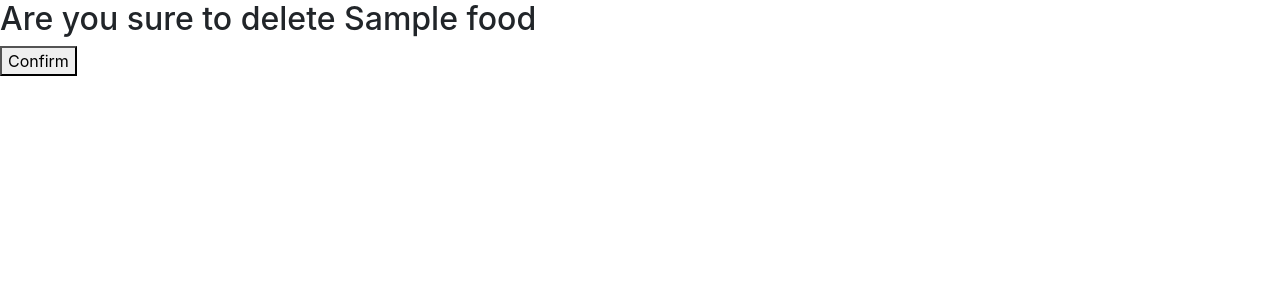
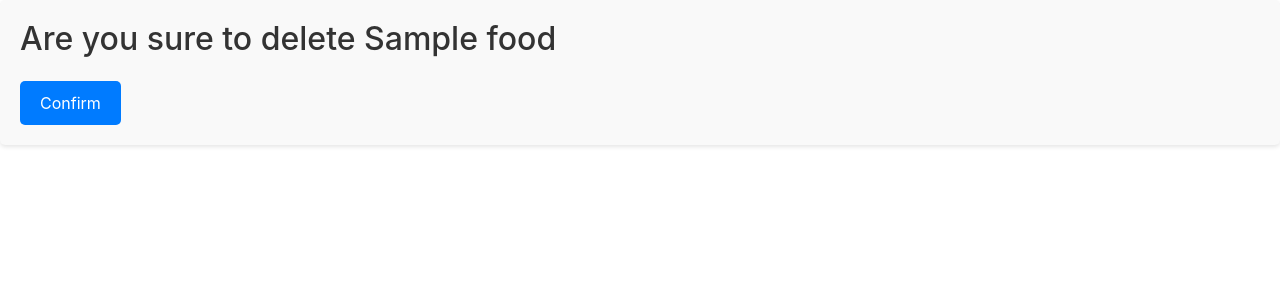
Before and after one commit to hosseinabedinipoco/food_menu, a Django app: page /delete/1 in a window 1280 px wide. Shown: the part 64-364 px from the top of the page. Run offline with Django 5.2, Linux system fonts and the light colour scheme; tables that the repository leaves empty hold one stand-in row (values such as "Sample post"); some libraries are stand-ins or nearby versions.

Commit message:
add style to delete.html

```diff
--- a/food_menu/food/templates/delete.html
+++ b/food_menu/food/templates/delete.html
@@ -1,9 +1,12 @@
 {% extends 'base.html' %}
 {% block body %}
 
-<form action="" method="post">
+<form action="" method="post" style="margin-bottom: 20px;">
     {% csrf_token %}
-<h2>Are you sure to delete {{ food.name }}</h2>
-<button type="submit">Confirm</button>
+    <div style="background-color: #f9f9f9; padding: 20px; border-radius: 5px; box-shadow: 0 2px 4px rgba(0,0,0,0.1);">
+        <h2 style="color: #333;">Are you sure to delete {{ food.name }}</h2>
+        <button type="submit" style="background-color: #007bff; color: white; border: none; padding: 10px 20px; border-radius: 5px; cursor: pointer; margin-top: 15px;">Confirm</button>
+    </div>
 </form>
+
 {% endblock %}
```
